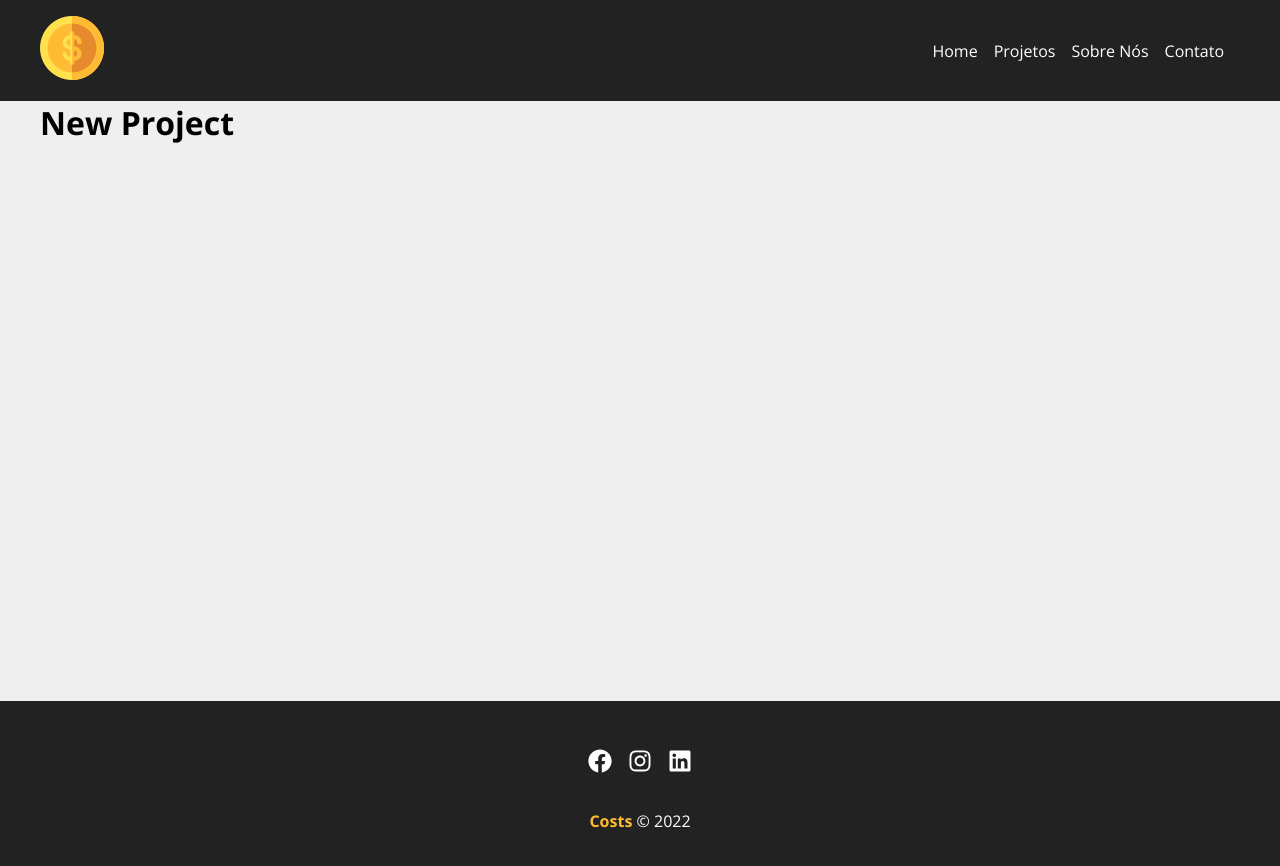
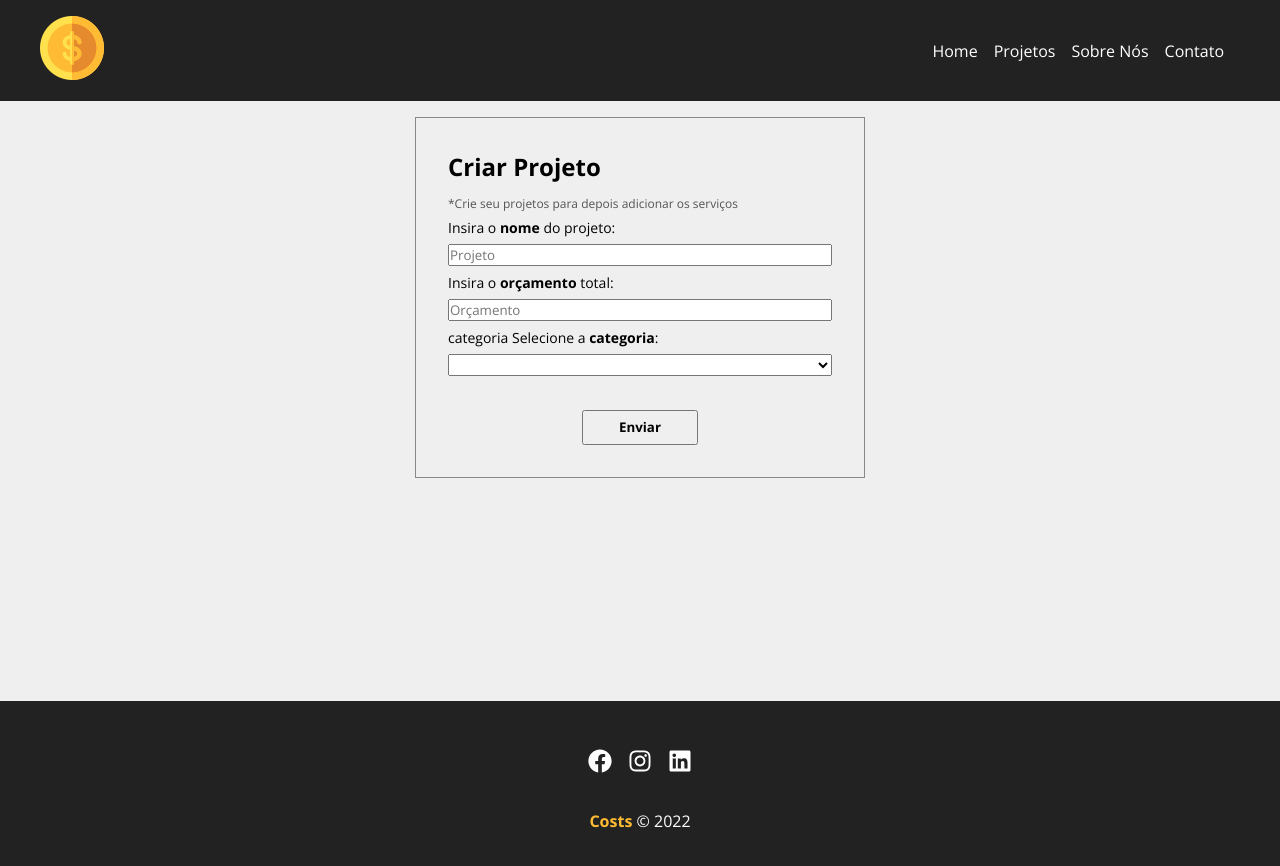
Before and after one commit to guipinheiro/costs-app, a JavaScript app: page /newproject in a window 1280 px wide. Shown: the top 866 px of the page. Built offline with nearby package versions, Linux system fonts and the light colour scheme; the HTML template or start-up script is replaced by a standard one.

Commit message:
Added NewProject component and created form structure (inputs need to become components so they can be reutilized)

```diff
--- a/src/components/pages/NewProject.js
+++ b/src/components/pages/NewProject.js
@@ -1,5 +1,15 @@
+import styles from "./styles/NewProject.module.css";
+
+import ProjectForm from "../project/ProjectForm";
+
 function NewProject() {
-	return <h1>New Project</h1>;
+	return (
+		<section className={styles.newProjectContainer}>
+			<h1>Criar Projeto</h1>
+			<p>*Crie seu projetos para depois adicionar os serviços</p>
+			<ProjectForm />
+		</section>
+	);
 }
 
 export default NewProject;
--- a/src/components/pages/styles/NewProject.module.css
+++ b/src/components/pages/styles/NewProject.module.css
@@ -0,0 +1,16 @@
+.newProjectContainer {
+	max-width: 450px;
+	margin: 1em auto;
+	padding: 2em;
+	border: 1px solid #888;
+}
+
+.newProjectContainer h1 {
+	margin-bottom: 0.5em;
+}
+
+.newProjectContainer p {
+	color: #545454;
+	font-size: 0.75em;
+	padding-bottom: 0.5em;
+}
--- /dev/null
+++ b/src/components/project/ProjectForm.js
@@ -0,0 +1,25 @@
+import styles from "./ProjectForm.module.css";
+
+function ProjectForm() {
+	return (
+		<form action="" className={styles.formContainer}>
+			<label htmlFor="projName">
+				Insira o <strong>nome</strong> do projeto:
+			</label>
+			<input type="text" placeholder="Projeto" id="projName" name="projName" required />
+			<label htmlFor="projBudget">
+				Insira o <strong>orçamento</strong> total:
+			</label>
+			<input type="number" placeholder="Orçamento" id="`projBudget`" name="projBudget" required />
+			<label htmlFor="projType">
+				categoria Selecione a <strong>categoria</strong>:
+			</label>
+			<select name="projType" id="projType" required>
+				<option disabled>Selecione a categoria</option>
+			</select>
+			<input type="submit" value="Enviar" />
+		</form>
+	);
+}
+
+export default ProjectForm;
--- /dev/null
+++ b/src/components/project/ProjectForm.module.css
@@ -0,0 +1,17 @@
+.formContainer {
+	font-size: 0.875em;
+	display: flex;
+	flex-direction: column;
+	gap: 0.5em;
+}
+
+.formContainer input[type="submit"] {
+	width: 30%;
+	margin: 2em auto 0 auto;
+	padding: 0.5em;
+	font-weight: bolder;
+}
+
+.formContainer input[type="submit"]:hover {
+	cursor: pointer;
+}
```
